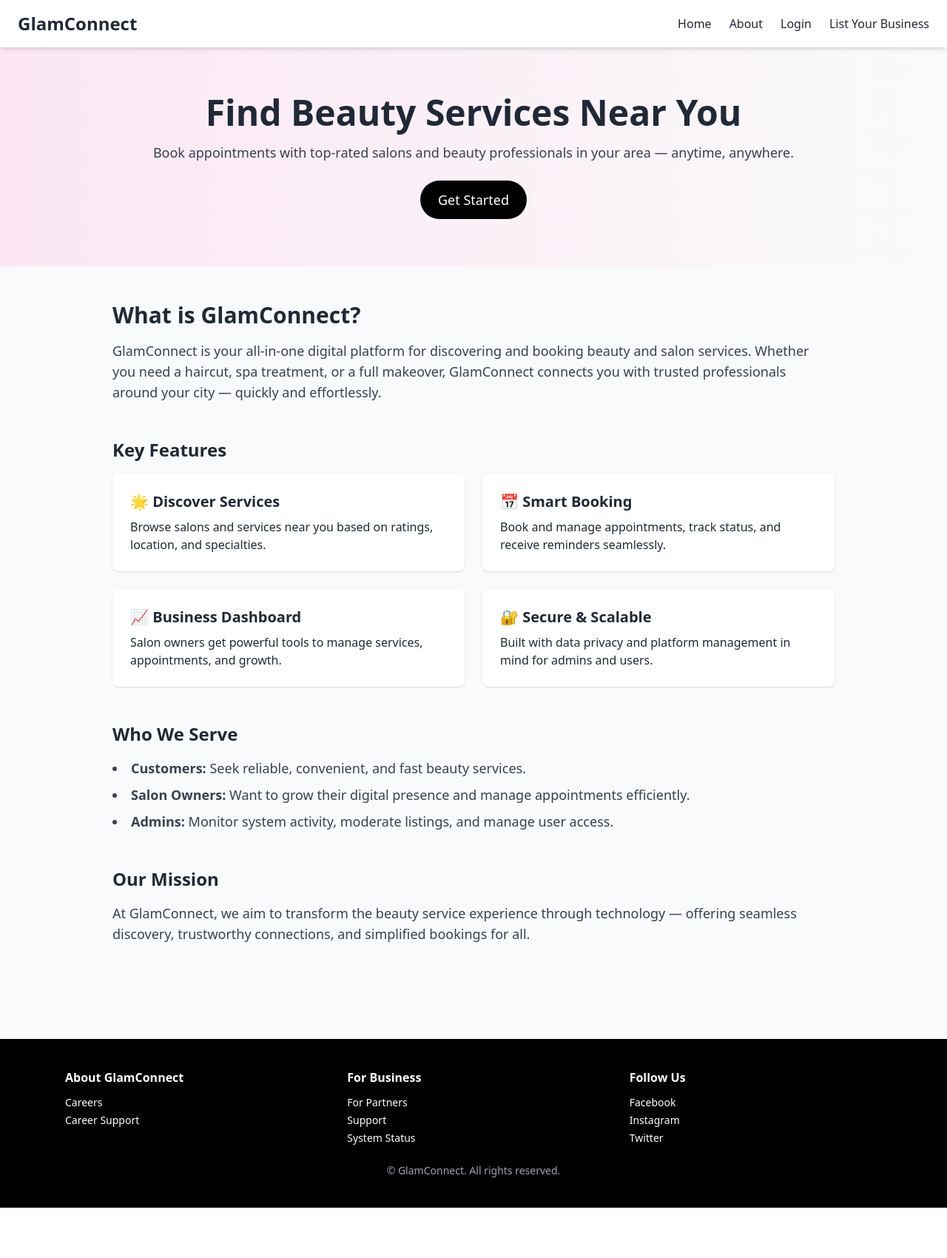
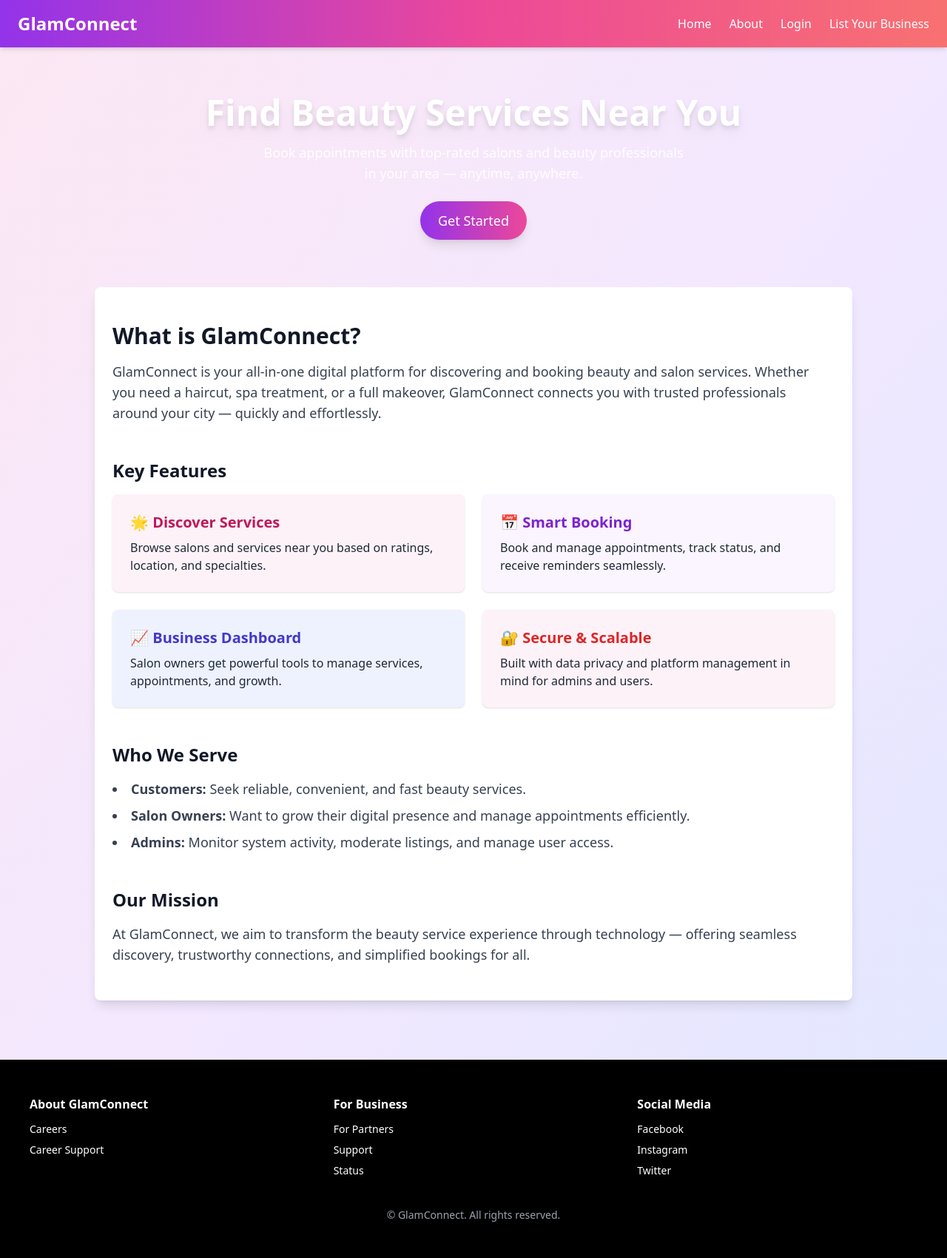
Before and after one commit to sbkhan12/gcf, a PHP site: page /about.html in a window 1280 px wide. Shown: the whole page at 74% size. Before the commit the page ends 1632 px from the top, so only its background shows below. Run offline with PHP 8.4, Linux system fonts and the light colour scheme; some libraries are stand-ins or nearby versions.

Commit message:
updated frontend

```diff
--- a/about.html
+++ b/about.html
@@ -7,40 +7,39 @@
   <script src="https://cdn.tailwindcss.com"></script>
 </head>
 
-<body class="bg-gray-50 text-gray-800">
+<body class="bg-gradient-to-br from-pink-100 via-purple-100 to-indigo-100 min-h-screen text-gray-800">
 
-  <!-- Header -->
-  <header class="bg-white shadow-md sticky top-0 z-50">
+  <!-- Navbar / Header -->
+  <header class="bg-gradient-to-r from-purple-600 via-pink-500 to-red-400 shadow-md text-white sticky top-0 z-50">
     <div class="container mx-auto px-6 py-4 flex justify-between items-center">
-      <h1 class="text-2xl font-bold text-black-600">GlamConnect</h1>
-      <nav>
-        <ul class="flex gap-6 text-sm sm:text-base">
-          <li><a href="index.php" class="hover:text-pink-600 font-medium">Home</a></li>
-          <li><a href="about.html" class="hover:text-pink-600 font-medium">About</a></li>
-          <li><a href="navigation.html" class="hover:text-pink-600 font-medium">Login</a></li>
-          <li><a href="business_signup.html" class="hover:text-pink-600 font-medium">List Your Business</a></li>
-        </ul>
+      <h1 class="text-2xl font-bold">GlamConnect</h1>
+      <nav class="hidden md:flex gap-6 font-medium">
+        <a href="index.php" class="hover:text-yellow-300 transition duration-300">Home</a>
+        <a href="about.html" class="hover:text-yellow-300 transition duration-300">About</a>
+        <a href="navigation.html" class="hover:text-yellow-300 transition duration-300">Login</a>
+        <a href="business_signup.html" class="hover:text-yellow-300 transition duration-300">List Your Business</a>
       </nav>
     </div>
   </header>
 
   <!-- Hero Section -->
-  <section class="bg-gradient-to-r from-pink-100 to-gray-50 py-16">
-    <div class="max-w-5xl mx-auto px-6 text-center">
-      <h2 class="text-4xl sm:text-5xl font-bold mb-4 text-black-700">Find Beauty Services Near You</h2>
-      <p class="text-lg text-gray-700 mb-6">
-        Book appointments with top-rated salons and beauty professionals in your area — anytime, anywhere.
-      </p>
-      <a href="navigation.html" class="inline-block bg-black text-white px-6 py-3 rounded-full text-lg hover:bg-pink-700 transition">
-        Get Started
-      </a>
-    </div>
+  <section class="py-16 max-w-5xl mx-auto px-6 text-center">
+    <h2 class="text-4xl sm:text-5xl font-bold mb-4 text-white drop-shadow-lg">
+      Find Beauty Services Near You
+    </h2>
+    <p class="text-lg text-white/90 mb-6 max-w-xl mx-auto">
+      Book appointments with top-rated salons and beauty professionals in your area — anytime, anywhere.
+    </p>
+    <a href="navigation.html"
+       class="inline-block bg-gradient-to-r from-purple-600 to-pink-500 text-white px-6 py-3 rounded-full text-lg hover:from-pink-600 hover:to-red-400 transition shadow-lg">
+      Get Started
+    </a>
   </section>
 
   <!-- About Section -->
-  <main class="max-w-5xl mx-auto px-6 py-12">
+  <main class="max-w-5xl mx-auto px-6 py-12 bg-white rounded-lg shadow-lg">
     <section class="mb-12">
-      <h3 class="text-3xl font-bold mb-4">What is GlamConnect?</h3>
+      <h3 class="text-3xl font-bold mb-4 text-gray-900">What is GlamConnect?</h3>
       <p class="text-gray-700 text-lg">
         GlamConnect is your all-in-one digital platform for discovering and booking beauty and salon services. Whether you need a haircut, spa treatment, or a full makeover, GlamConnect connects you with trusted professionals around your city — quickly and effortlessly.
       </p>
@@ -48,22 +47,22 @@
 
     <!-- Features -->
     <section class="mb-12">
-      <h3 class="text-2xl font-semibold mb-4">Key Features</h3>
+      <h3 class="text-2xl font-semibold mb-4 text-gray-900">Key Features</h3>
       <div class="grid gap-6 md:grid-cols-2">
-        <div class="bg-white p-6 rounded-lg shadow hover:shadow-md transition">
-          <h4 class="text-xl font-semibold mb-2">🌟 Discover Services</h4>
+        <div class="bg-pink-50 p-6 rounded-lg shadow hover:shadow-md transition">
+          <h4 class="text-xl font-semibold mb-2 text-pink-700">🌟 Discover Services</h4>
           <p>Browse salons and services near you based on ratings, location, and specialties.</p>
         </div>
-        <div class="bg-white p-6 rounded-lg shadow hover:shadow-md transition">
-          <h4 class="text-xl font-semibold mb-2">📅 Smart Booking</h4>
+        <div class="bg-purple-50 p-6 rounded-lg shadow hover:shadow-md transition">
+          <h4 class="text-xl font-semibold mb-2 text-purple-700">📅 Smart Booking</h4>
           <p>Book and manage appointments, track status, and receive reminders seamlessly.</p>
         </div>
-        <div class="bg-white p-6 rounded-lg shadow hover:shadow-md transition">
-          <h4 class="text-xl font-semibold mb-2">📈 Business Dashboard</h4>
+        <div class="bg-indigo-50 p-6 rounded-lg shadow hover:shadow-md transition">
+          <h4 class="text-xl font-semibold mb-2 text-indigo-700">📈 Business Dashboard</h4>
           <p>Salon owners get powerful tools to manage services, appointments, and growth.</p>
         </div>
-        <div class="bg-white p-6 rounded-lg shadow hover:shadow-md transition">
-          <h4 class="text-xl font-semibold mb-2">🔐 Secure & Scalable</h4>
+        <div class="bg-pink-50 p-6 rounded-lg shadow hover:shadow-md transition">
+          <h4 class="text-xl font-semibold mb-2 text-red-600">🔐 Secure & Scalable</h4>
           <p>Built with data privacy and platform management in mind for admins and users.</p>
         </div>
       </div>
@@ -71,7 +70,7 @@
 
     <!-- Who We Serve -->
     <section class="mb-12">
-      <h3 class="text-2xl font-semibold mb-4">Who We Serve</h3>
+      <h3 class="text-2xl font-semibold mb-4 text-gray-900">Who We Serve</h3>
       <ul class="list-disc list-inside text-gray-700 text-lg space-y-2">
         <li><strong>Customers:</strong> Seek reliable, convenient, and fast beauty services.</li>
         <li><strong>Salon Owners:</strong> Want to grow their digital presence and manage appointments efficiently.</li>
@@ -81,7 +80,7 @@
 
     <!-- Our Mission -->
     <section>
-      <h3 class="text-2xl font-semibold mb-4">Our Mission</h3>
+      <h3 class="text-2xl font-semibold mb-4 text-gray-900">Our Mission</h3>
       <p class="text-gray-700 text-lg">
         At GlamConnect, we aim to transform the beauty service experience through technology —
         offering seamless discovery, trustworthy connections, and simplified bookings for all.
@@ -90,33 +89,35 @@
   </main>
 
   <!-- Footer -->
-  <footer class="bg-black text-white py-10 mt-20">
-    <div class="max-w-6xl mx-auto px-6 grid grid-cols-1 sm:grid-cols-2 md:grid-cols-3 gap-10 text-center md:text-left">
+  <footer class="bg-black text-white mt-20 py-12 px-6 md:px-10">
+    <div class="grid grid-cols-1 md:grid-cols-3 gap-8 max-w-7xl mx-auto">
       <div>
         <h4 class="font-bold mb-3">About GlamConnect</h4>
-        <ul class="space-y-1 text-sm">
+        <ul class="space-y-2 text-sm">
           <li><a href="#" class="hover:underline">Careers</a></li>
           <li><a href="#" class="hover:underline">Career Support</a></li>
         </ul>
       </div>
       <div>
         <h4 class="font-bold mb-3">For Business</h4>
-        <ul class="space-y-1 text-sm">
+        <ul class="space-y-2 text-sm">
           <li><a href="#" class="hover:underline">For Partners</a></li>
           <li><a href="#" class="hover:underline">Support</a></li>
-          <li><a href="#" class="hover:underline">System Status</a></li>
+          <li><a href="#" class="hover:underline">Status</a></li>
         </ul>
       </div>
       <div>
-        <h4 class="font-bold mb-3">Follow Us</h4>
-        <ul class="space-y-1 text-sm">
+        <h4 class="font-bold mb-3">Social Media</h4>
+        <ul class="space-y-2 text-sm">
           <li><a href="#" class="hover:underline">Facebook</a></li>
           <li><a href="#" class="hover:underline">Instagram</a></li>
           <li><a href="#" class="hover:underline">Twitter</a></li>
         </ul>
       </div>
     </div>
-    <p class="text-center text-sm mt-6 text-gray-400">&copy; <?= date('Y') ?> GlamConnect. All rights reserved.</p>
+    <div class="text-center text-sm mt-10 text-gray-400">
+      &copy; <?= date('Y') ?> GlamConnect. All rights reserved.
+    </div>
   </footer>
 
 </body>
```
Also changed, not shown: allservices.php (+51 -32 lines), backend/manage_businesses.php (+10 -6 lines), index.php (+42 -54 lines), uploads/service_6839f3edb48b87.24372645.jpeg (added), uploads/service_6839f4076ab506.40710333.jpg (added).
